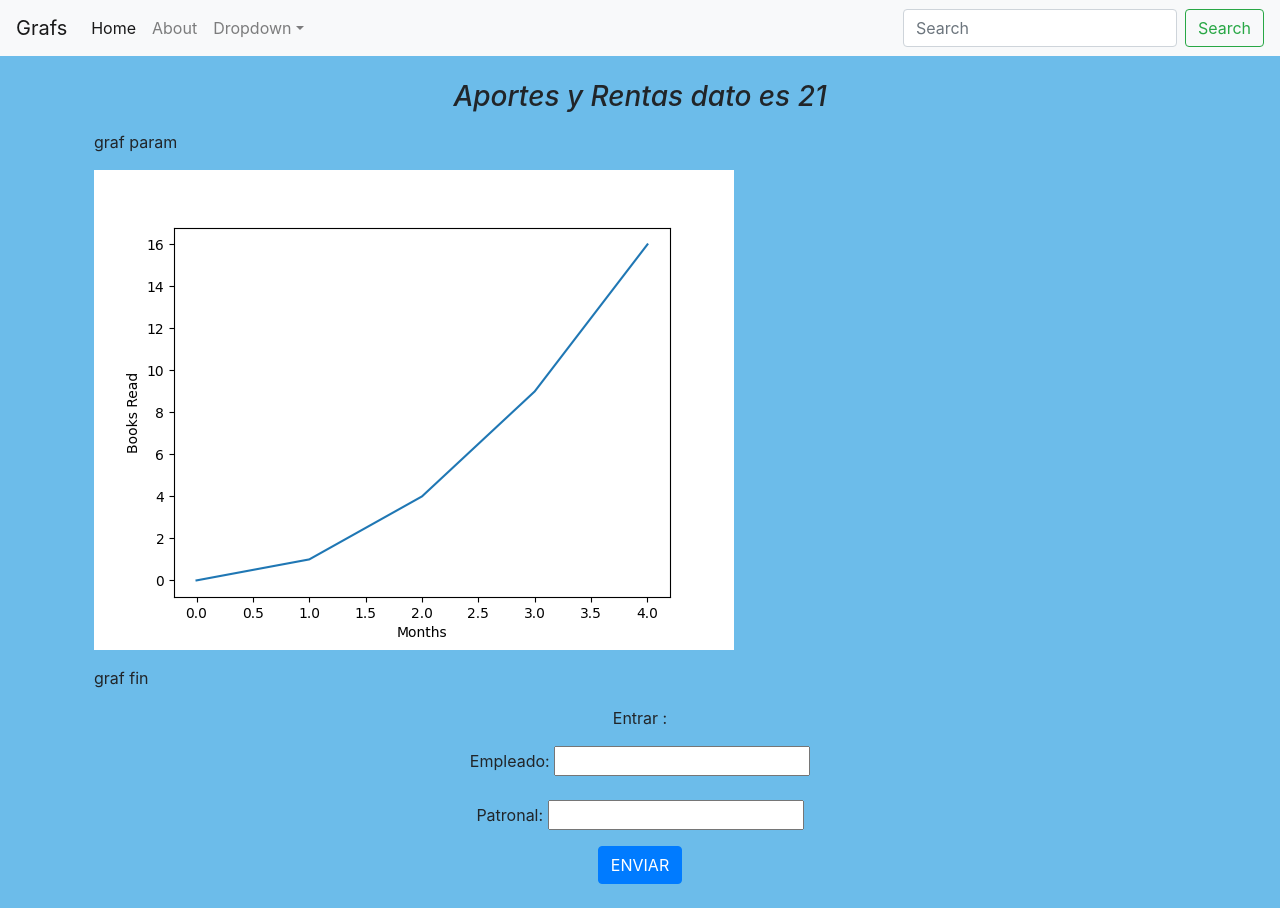
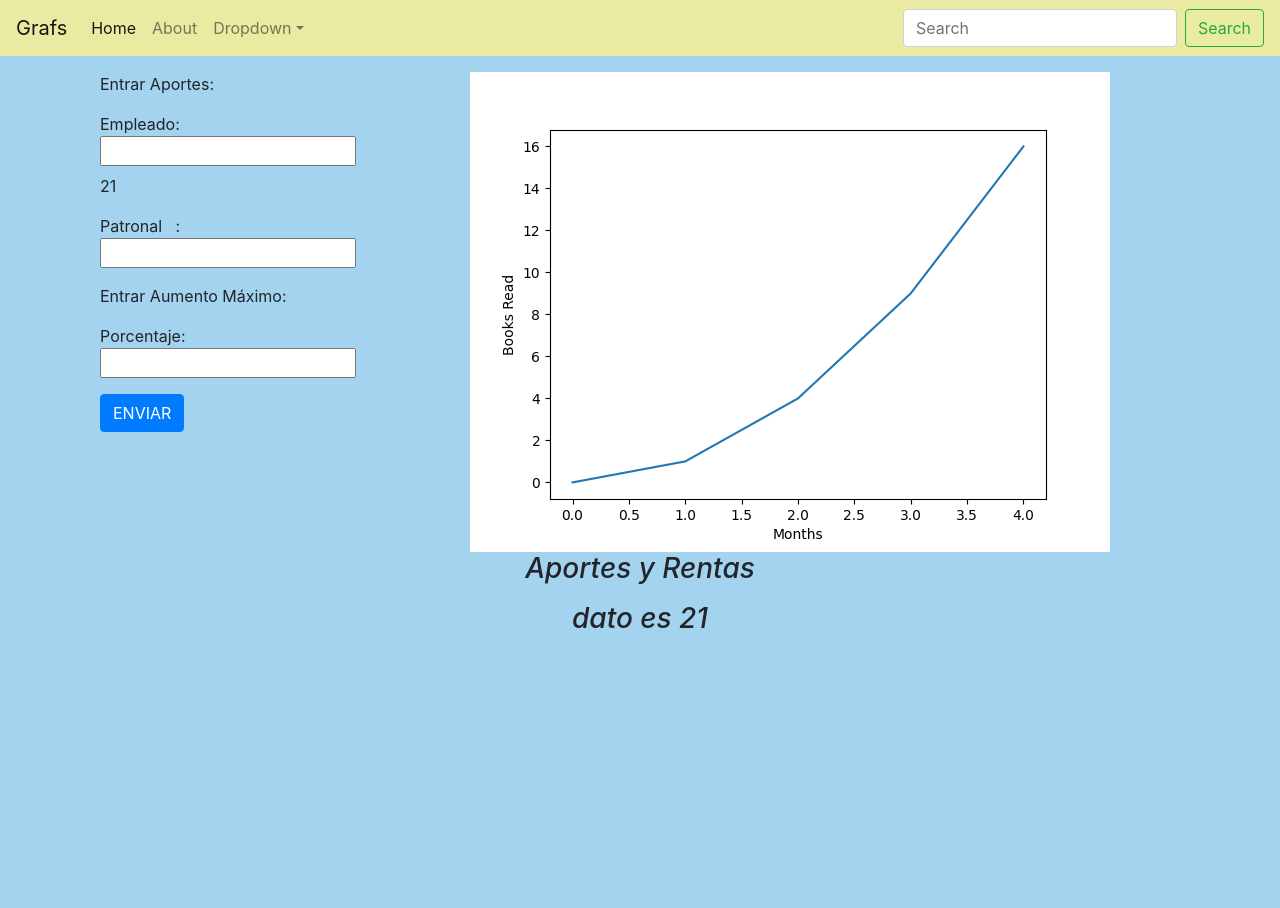
Before and after one commit to tipstonga/Jubi, a Flask app: page / in a window 1280 px wide. After the commit the page ends 628 px from the top, so only its background shows below. Run offline with Flask 2, Linux system fonts and the light colour scheme; some libraries are stand-ins or nearby versions.

Commit message:
pend logica py old values

```diff
--- a/assets/css/main.css
+++ b/assets/css/main.css
@@ -1,3 +1,3 @@
 body {
-    background: #6cbcea ;
+    background: #a3d3ee ;
 }
--- a/main.py
+++ b/main.py
@@ -30,7 +30,7 @@ def pywork(a,b,c):
     print('genero grafico en subrutina de trabajo')
     plt.plot([0, 1, 2, 3, 4], [0, 1, 4, 9, 16])
     plt.xlabel('Months')
-    plt.ylabel('Books Read')
+    plt.ylabel('Ahorro')
     print('salvo grafico sin mostrar')
 
     plt.savefig('assets/figUno.png') ## problemas despues de enviar !!!!!!!!!!!!!!!!!!
@@ -49,7 +49,7 @@ def index():
         return render_template('index.html', dato = 21)
 
     if request.method == 'POST':
-        if(request.form['apemp'] == ''):
+        if(request.form['apemp'] == '' or request.form['appat'] == '' or request.form['aumento'] == ''):
             ## submit sin entrar datos
             return "<html><body> <h1>Invalid number</h1></body></html>"
         else:
--- a/templates/index.html
+++ b/templates/index.html
@@ -2,36 +2,36 @@
 
 {% block content %}
 
-  <h3><i>
-      <center>
-        Aportes y Rentas
-        dato es {{ dato }}
-      </center>
-    </i></h3>
-  <p></p>
-  <p></p>
-  graf param
-  <p></p>
-  <!-- <img src='templates/figUno.jpg' class="img-fluid ${3|rounded-top,rounded-right,rounded-bottom,rounded-left,rounded-circle,|}" alt="PabloB"> -->
-  <!-- <img src='https://fullpublic-production.up.railway.app/figUno.png'> -->
-  <img src="./assets/figUno.png">
-  <p></p>
-  graf fin
-  <p></p>
+<div class="container">
+  <div class="row">
+    <div class="col-4">
+
+      <form action="#" method="post">
+        <p>Entrar Aportes:</p>
+        <p><label>Empleado: <input type="text" name="apemp" id="ap1"></label> {{ dato }} </p>
+        <p>Patronal&nbsp;&nbsp;&nbsp;: <input type="text" name="appat" id="ap2"></p>
+        <p>Entrar Aumento Máximo:</p>
+        <p>Porcentaje: <input type="text" name="aumento" id="au1"></p>
+        <button type="submit" class="btn btn-primary">ENVIAR</button>
+      </form>
+    </div>
+
+    <div class="col-8">
+      <img src="./assets/figUno.png" fa-border="all">
+    </div>
 
 
-  <center>
+  </div>
+</div>
+
+<h3>
+  <i>
+    <center>
+      <p>Aportes y Rentas </p>
+      <p>dato es {{ dato }}</p>
+    </center>
+  </i>
+</h3>
 
 
-
-    <form action="#" method="post">
-      <p>Entrar :</p>
-      <p><label>Empleado: <input type="text" name="apemp" id="ap1"></label></p>
-      <p>Patronal: <input type="text" name="appat" id="ap2"></p>
-      <button type="submit" class="btn btn-primary">ENVIAR</button>
-    </form>
-
-
-  </center>
-
- {% endblock %}
+{% endblock %}
--- a/templates/layout.html
+++ b/templates/layout.html
@@ -2,7 +2,9 @@
 <html lang="en">
 
 <head>
+
     <title>Jubilacion</title>
+
     <!-- Required meta tags -->
     <meta charset="utf-8">
     <meta name="viewport" content="width=device-width, initial-scale=1, shrink-to-fit=no">
@@ -17,7 +19,9 @@
 </head>
 
 <body>
-    <nav class="navbar navbar-expand-sm navbar-light bg-light">
+    <!-- <nav class="navbar navbar-expand-sm navbar-light bg-light> -->
+    <nav class="navbar navbar-expand-sm navbar-light" style="background-color: #e9eba3;">
+
         <a class="navbar-brand" href="#">Grafs</a>
         <button class="navbar-toggler d-lg-none" type="button" data-toggle="collapse" data-target="#collapsibleNavId"
             aria-controls="collapsibleNavId" aria-expanded="false" aria-label="Toggle navigation">
@@ -26,10 +30,10 @@
         <div class="collapse navbar-collapse" id="collapsibleNavId">
             <ul class="navbar-nav mr-auto mt-2 mt-lg-0">
                 <li class="nav-item active">
-                    <a class="nav-link" href="/">Home <span class="sr-only">(current)</span></a>
+                    <a class="nav-link" href="/">Home </a>
                 </li>
                 <li class="nav-item">
-                    <a class="nav-link" href="/about">About</a>
+                    <a class="nav-link" href="/about">About </a>
                 </li>
                 <li class="nav-item dropdown">
                     <a class="nav-link dropdown-toggle" href="#" id="dropdownId" data-toggle="dropdown"
@@ -46,9 +50,12 @@
             </form>
         </div>
     </nav>
-<div class="container p-4">
-    {% block content %}
-    {% endblock %}
-</div>
+    <p></p>
+    <p></p>
+    <p></p>
+    <div class="container">
+        {% block content %}
+        {% endblock %}
+    </div>
 
 </body>
```
